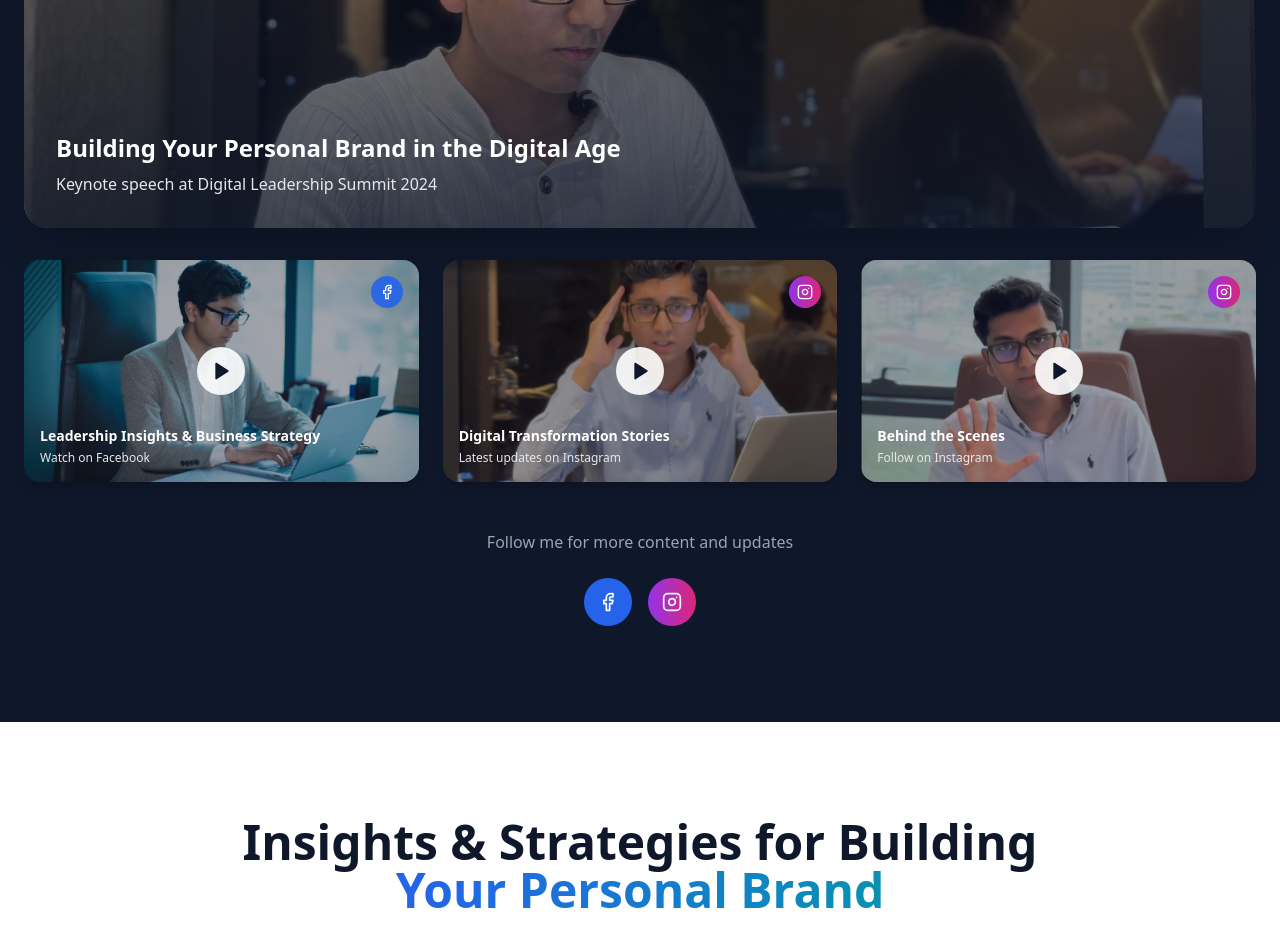
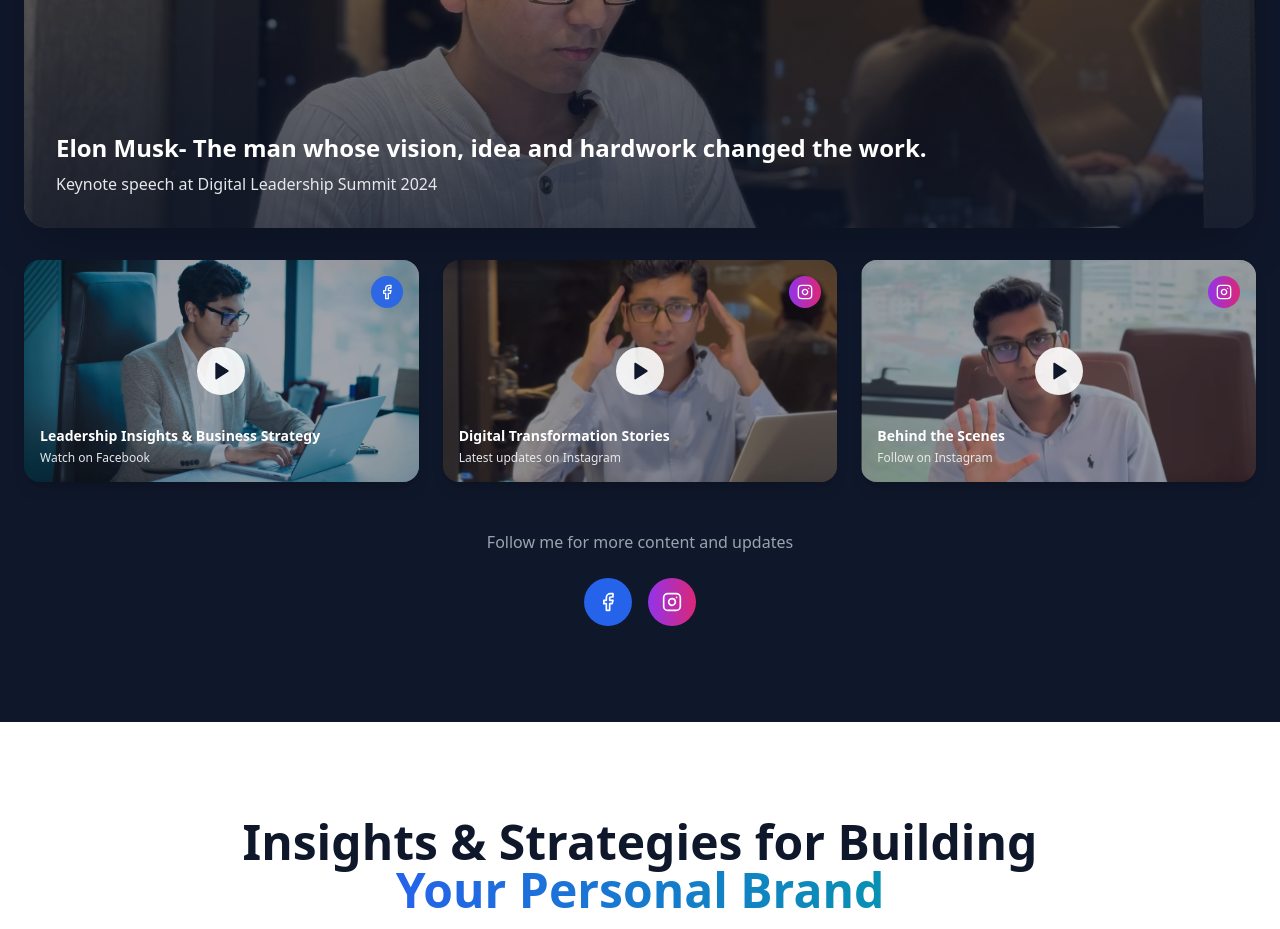
Before and after one commit to RafiMohammadHasib/efaztajwar, a React (Vite) app: page / in a window 1280 px wide. Shown: the part 4440-5369 px from the top of the page. Built offline with nearby package versions, Linux system fonts and the light colour scheme.

Commit message:
Updated Activities.tsx

```diff
--- a/src/components/Activities.tsx
+++ b/src/components/Activities.tsx
@@ -3,7 +3,7 @@ import { Play, Instagram, Facebook } from 'lucide-react';
 const videos = [
   {
     thumbnail: '/517388899_122145872396749911_1339317509963292009_n.jpg',
-    title: 'Building Your Personal Brand in the Digital Age',
+    title: 'Elon Musk- The man whose vision, idea and hardwork changed the work.',
     description: 'Keynote speech at Digital Leadership Summit 2024',
     link: 'https://www.facebook.com/reel/2203285923485223',
     platform: 'facebook',
```
